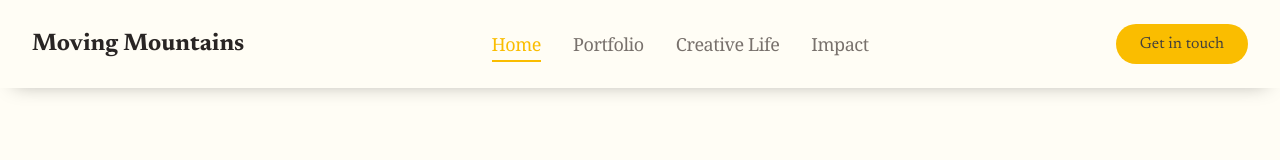
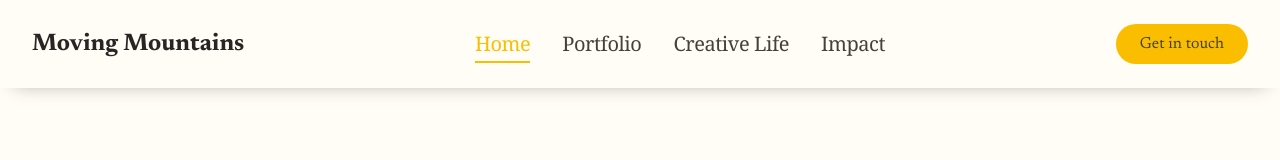
Before and after one commit to fatemehkhoshbayan/Portfolio, a React (Vite) app: page / in a window 1280 px wide. Shown: the top 160 px of the page. Built offline with nearby package versions, Linux system fonts and the light colour scheme; no server answers.

Commit message:
feat: integrate Font Awesome icons into navigation and footer links for enhanced visual appeal

```diff
--- a/src/assets/navItems.ts
+++ b/src/assets/navItems.ts
@@ -1,3 +1,6 @@
+import { faGithub, faLinkedin, faMedium } from '@fortawesome/free-brands-svg-icons';
+import { faEnvelope } from '@fortawesome/free-solid-svg-icons';
+
 export const navItems = [
   { label: 'Home', href: '/' },
   { label: 'Portfolio', href: '/portfolio' },
@@ -6,8 +9,8 @@ export const navItems = [
 ];
 
 export const footerLinks = [
-  { label: 'Medium', href: 'https://medium.com/@f.khoshbayan' },
-  { label: 'GitHub', href: 'https://github.com/fatemehkhoshbayan' },
-  { label: 'LinkedIn', href: 'https://www.linkedin.com/in/fatemeh-khoshbayan/' },
-  { label: 'Contact', href: 'mailto:f.khoshbayan@gmail.com' },
+  { label: 'Medium', href: 'https://medium.com/@f.khoshbayan', icon: faMedium },
+  { label: 'GitHub', href: 'https://github.com/fatemehkhoshbayan', icon: faGithub },
+  { label: 'LinkedIn', href: 'https://www.linkedin.com/in/fatemeh-khoshbayan/', icon: faLinkedin },
+  { label: 'Contact', href: 'mailto:f.khoshbayan@gmail.com', icon: faEnvelope },
 ];
--- a/src/layout/MainLayout.tsx
+++ b/src/layout/MainLayout.tsx
@@ -1,3 +1,4 @@
+import { FontAwesomeIcon } from '@fortawesome/react-fontawesome';
 import { NavLink, Outlet } from 'react-router-dom';
 import { navItems, footerLinks } from '@/assets/navItems.ts';
 
@@ -12,10 +13,10 @@ export default function MainLayout() {
               <li key={item.label}>
                 <NavLink
                   className={({ isActive }) =>
-                    `border-b-2 pb-1 transition-all duration-300 ${
+                    `border-b-2 pb-1 text-xl transition-all duration-300 ${
                       isActive
                         ? 'border-highlight text-highlight'
-                        : 'text-ink-500 hover:border-highlight hover:text-highlight border-transparent'
+                        : 'text-ink-700 hover:border-highlight hover:text-highlight border-transparent'
                     }`
                   }
                   to={item.href}
@@ -29,7 +30,7 @@ export default function MainLayout() {
             href={import.meta.env.VITE_CALENDAR_BOOKING_URL}
             target="_blank"
             rel="noopener noreferrer"
-            className="bg-brand-strong font-label-md text-ink-700 rounded-full px-6 py-2 transition-transform ease-out hover:scale-105"
+            className="bg-brand-strong font-label-md text-body-md text-ink-700 rounded-full px-6 py-2 transition-transform ease-out hover:scale-105"
           >
             Get in touch
           </a>
@@ -49,12 +50,13 @@ export default function MainLayout() {
               return (
                 <li key={link.label}>
                   <a
+                    aria-label={link.label}
                     className="text-ink-500 hover:text-highlight transition-all duration-300"
                     href={link.href}
                     target="_blank"
                     rel="noopener noreferrer"
                   >
-                    {link.label}
+                    <FontAwesomeIcon icon={link.icon} aria-hidden="true" className="text-2xl" />
                   </a>
                 </li>
               );
```
